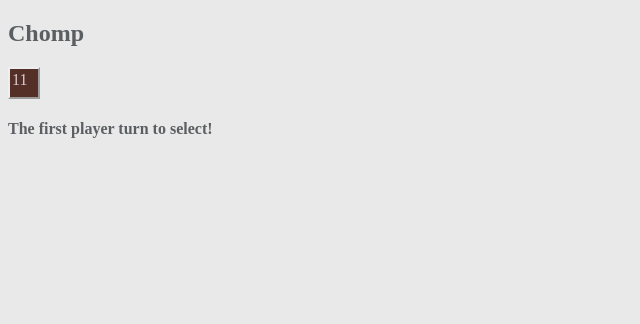
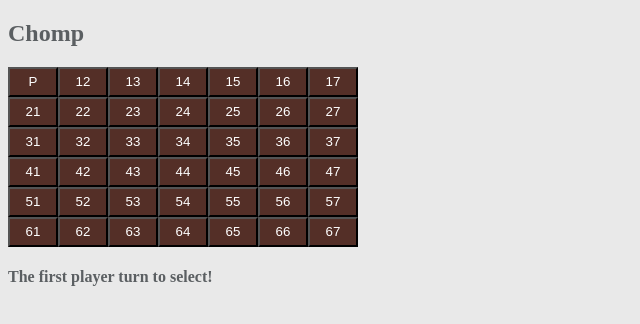
Before and after one commit to Rejseri/DD1386Internetprog, a website: page armak-yunshan-lab2/src/part2/chomp.html in a window 1280 px wide. Shown: the whole page, without its empty margins (0-640 px from the left). Drawn offline with Linux system fonts and the light colour scheme.

Commit message:
part 2 färdig

```diff
--- a/armak-yunshan-lab2/src/part2/chomp.css
+++ b/armak-yunshan-lab2/src/part2/chomp.css
@@ -4,10 +4,23 @@ body {
 }
 
 .row {
+  display: flex;
+
+}
+.row Button {
   background: #542f27;
-  color: #d9ccd2;
-  padding: 2px;
-  border: 2px outset;
-  height: 24px;
-  width: 24px;
+  padding: 0px;
+  height: 30px;
+  width: 50px;
+  display: flex;
+  box-shadow: none;
+  align-items: center;
+  justify-content: center;
+  color: #ffffff;
+
 }
+
+/*  gap: 5px;
+  margin-bottom: 5px;
+    color: #d9ccd2;
+*/
--- a/armak-yunshan-lab2/src/part2/chomp.js
+++ b/armak-yunshan-lab2/src/part2/chomp.js
@@ -1,20 +1,100 @@
-function createChocolateBar(rows, columns) {
+function createChocolateBar(rows, cols) {
+  if (rows <= 0 || cols <= 0) {
   return undefined;
+  }
+
+  const gameboard = [];
+
+  for (let r = 1; r <= rows; r+=1) {
+    const row = [];
+    for (let c = 1; c <= cols; c+=1) {
+      row.push(String(r) + String(c));
+    }
+    gameboard.push(row);
+  }
+  gameboard[0][0] = "P";
+
+  return gameboard;
 }
 
 function printChocolateBar(gameboard) {
   const gameboardHolder = document.getElementById("gameboardHolder");
 
-  const square = document.createElement("div");
-  square.classList.add("row");
-  square.innerText = "11";
-  gameboardHolder.appendChild(square);
+  document.getElementById("gameboardHolder").innerHTML = "";
+
+
+  for (let r = 0; r < gameboard.length; r +=1) {
+
+    const rowDiv = document.createElement("div")
+    rowDiv.classList.add("row");
+
+    for (let c = 0; c < gameboard[r].length; c+=1) {
+      const button = document.createElement("Button");
+      button.innerText = gameboard[r][c];
+      button.addEventListener("click", function() {selectBlock(gameboard, r, c)});
+      rowDiv.appendChild(button);
+    }
+    gameboardHolder.appendChild(rowDiv);
+  }
+
 }
+
+function chomp(board, row, col) {
+  const chompedBoard = [];
+
+  for (let r = 0; r < row; r += 1){
+    chompedBoard.push(board[r].slice())
+  }
+
+  for (let r = row; r < board.length; r+=1) {
+    chompedBoard.push(board[r].slice(0, col));}
+
+   // Ta bort tomma rader längst ner
+  while (chompedBoard.length > 0 && chompedBoard[chompedBoard.length - 1].length === 0) {
+    chompedBoard.pop();
+  }
+
+  return chompedBoard;
+}
+
+function checkWinner(ChompedBoard){
+  // om brädet bara har 1 rad och rad 0 bara har en col
+  if (ChompedBoard.length === 1 && ChompedBoard[0].length === 1){
+    return true;
+  }
+  return false
+}
+
+function selectBlock(gameboard, row, col){
+  if (!gameisON){
+    return;
+  }
+
+  if (gameboard[row][col] === "P"){
+    document.getElementById("message").innerText = ` Press a valid button... The ${
+    player[turn % 2]} player turn to select!`;
+    return
+  }
+
+  gameboard = chomp(gameboard, row, col);
+  printChocolateBar(gameboard);
+
+  if (checkWinner(gameboard)) {
+    document.getElementById("message").innerText = `The winner is the ${player[turn % 2]} player`;
+    gameisON = false;
+    return;
+  }
+  turn +=1
+  document.getElementById("message").innerText = `The ${
+  player[turn % 2]} player turn to select!`;
+
+}
+
 
 const gameboard = createChocolateBar(6, 7);
 let turn = 0;
 let player = ["first", "second"];
-
+let gameisON = true;
 printChocolateBar(gameboard);
 
 document.getElementById("message").innerText = `The ${
```
